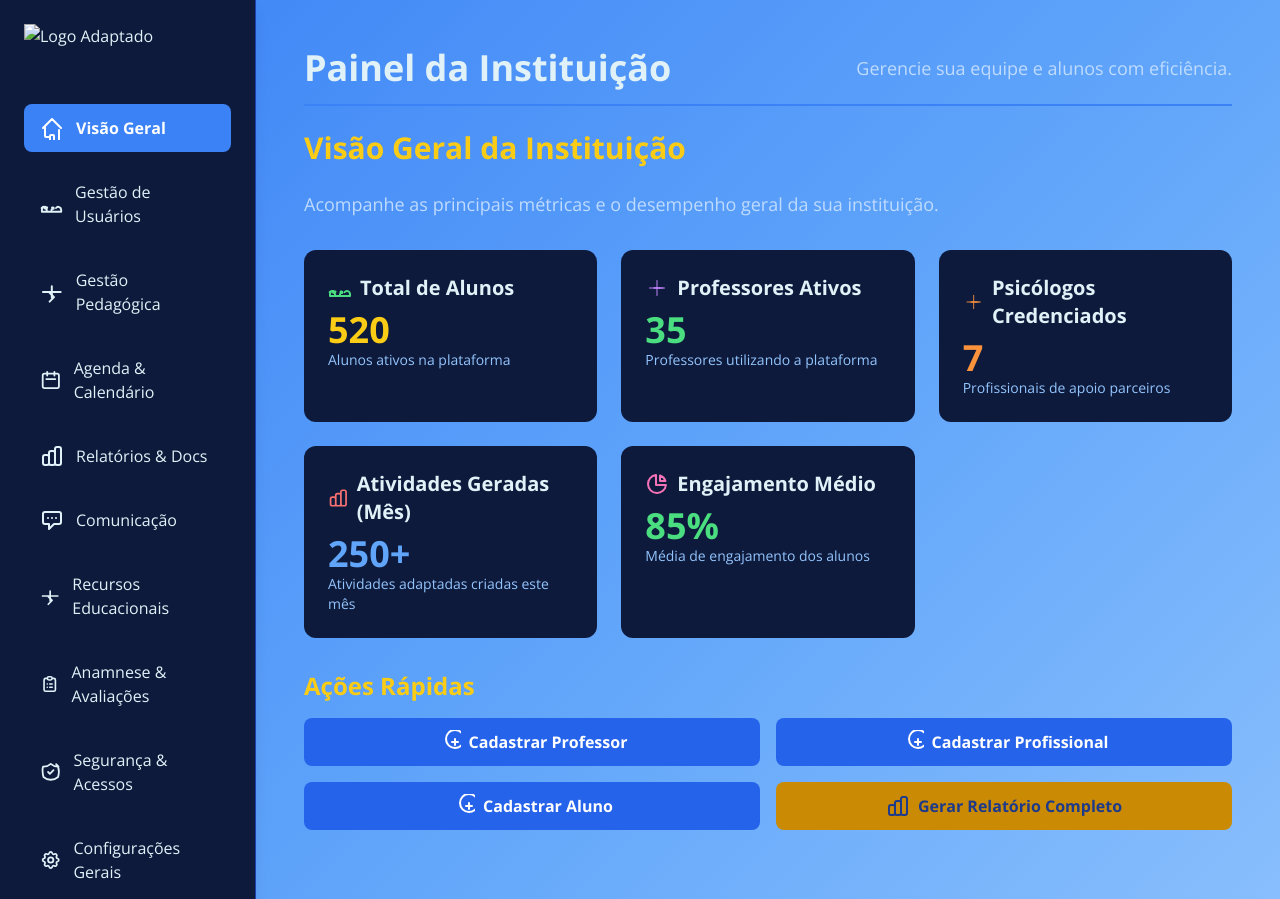
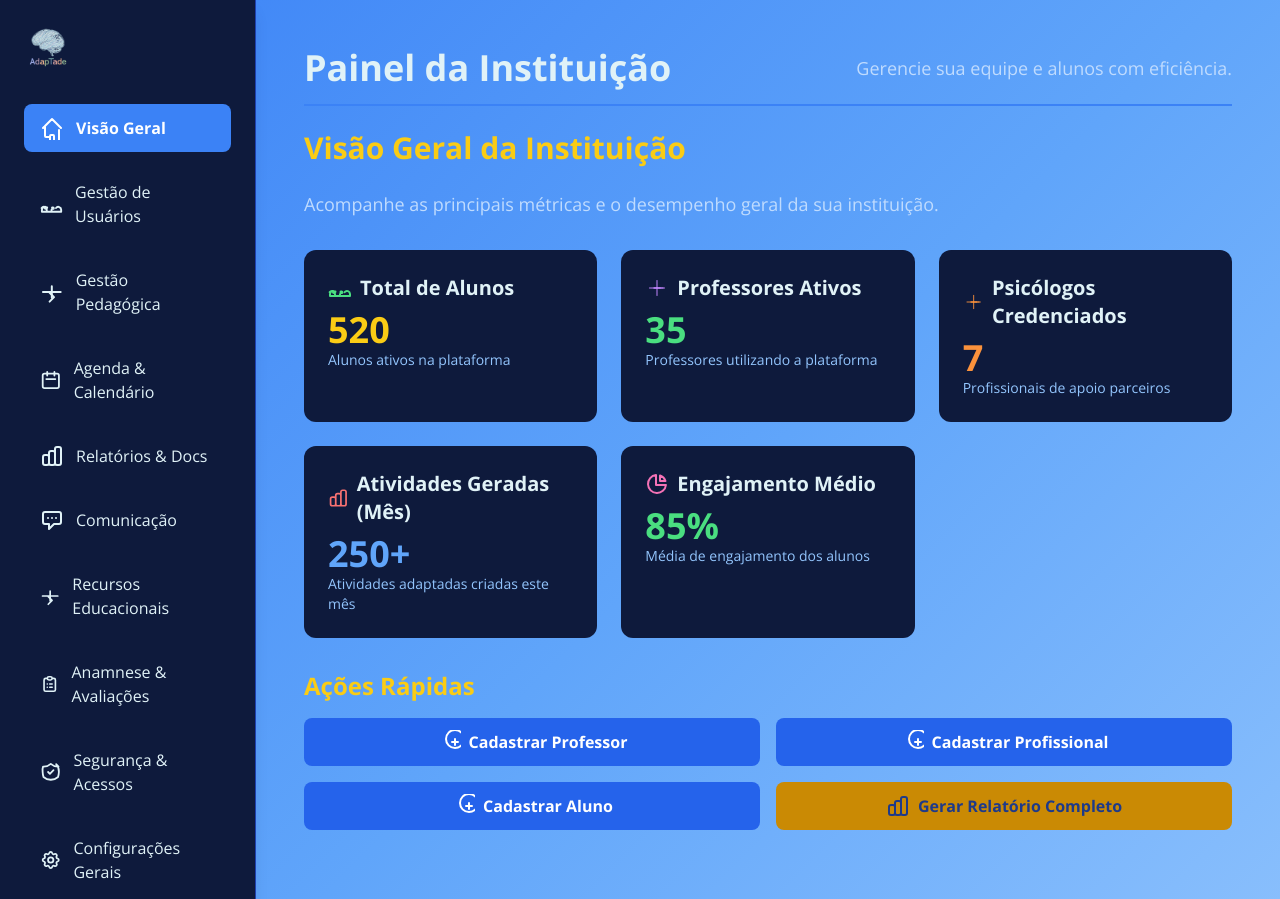
Before and after one commit to clailtondev/adaptade1.0, a plain HTML site: page institution_dashboard.html in a window 1280 px wide. Shown: the top 899 px of the page. Drawn offline with nearby package versions, Linux system fonts and the light colour scheme; a web font is replaced by a local one.

Commit message:
Update institution_dashboard.html

```diff
--- a/institution_dashboard.html
+++ b/institution_dashboard.html
@@ -18,7 +18,7 @@
         <div>
             <div class="flex items-center justify-center md:justify-start mb-8">
                 <!-- Placeholder para a logo. Substitua 'assets/images/logo_placeholder.png' pela sua imagem real. -->
-                <img src="assets/images/logo_placeholder.png" alt="Logo Adaptado" class="h-12 w-auto">
+                <img src="assets/images/logo.png" alt="Logo Adaptado" class="h-12 w-auto">
             </div>
 
             <nav class="space-y-4">
```
